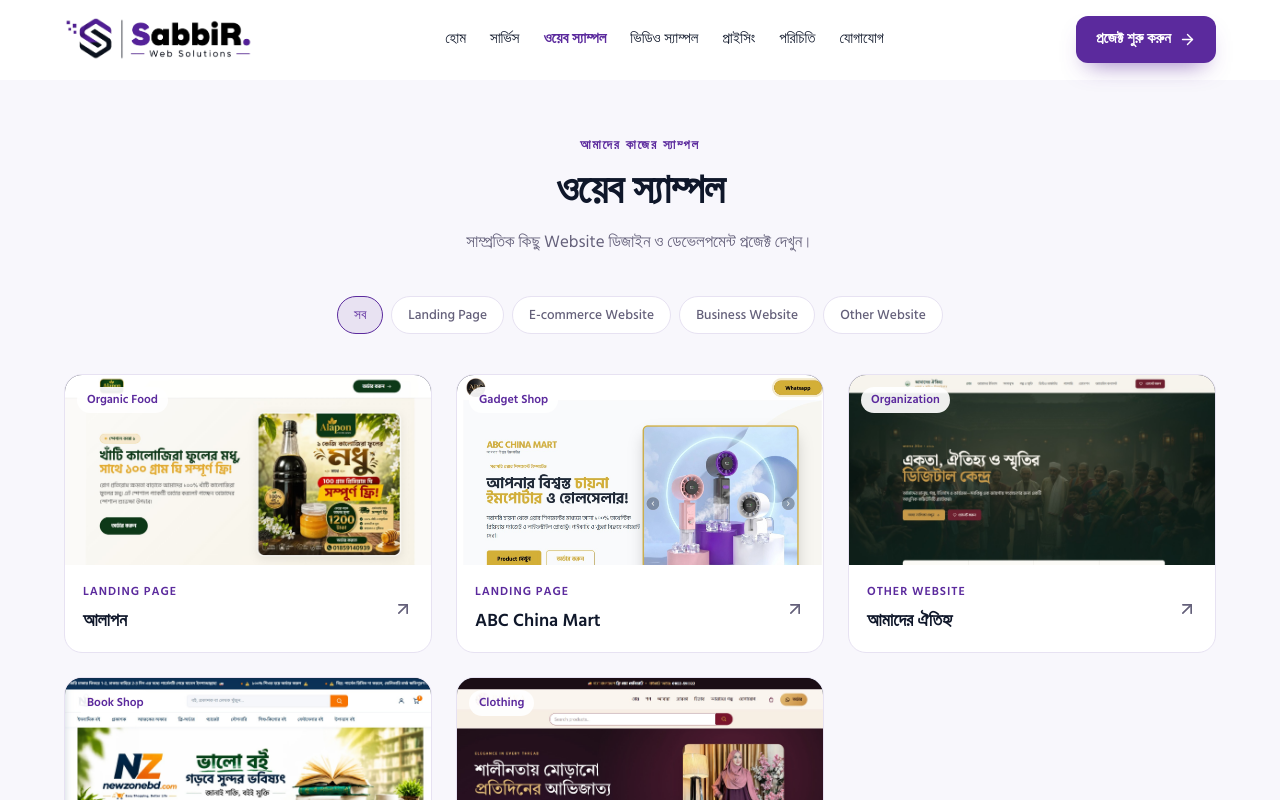
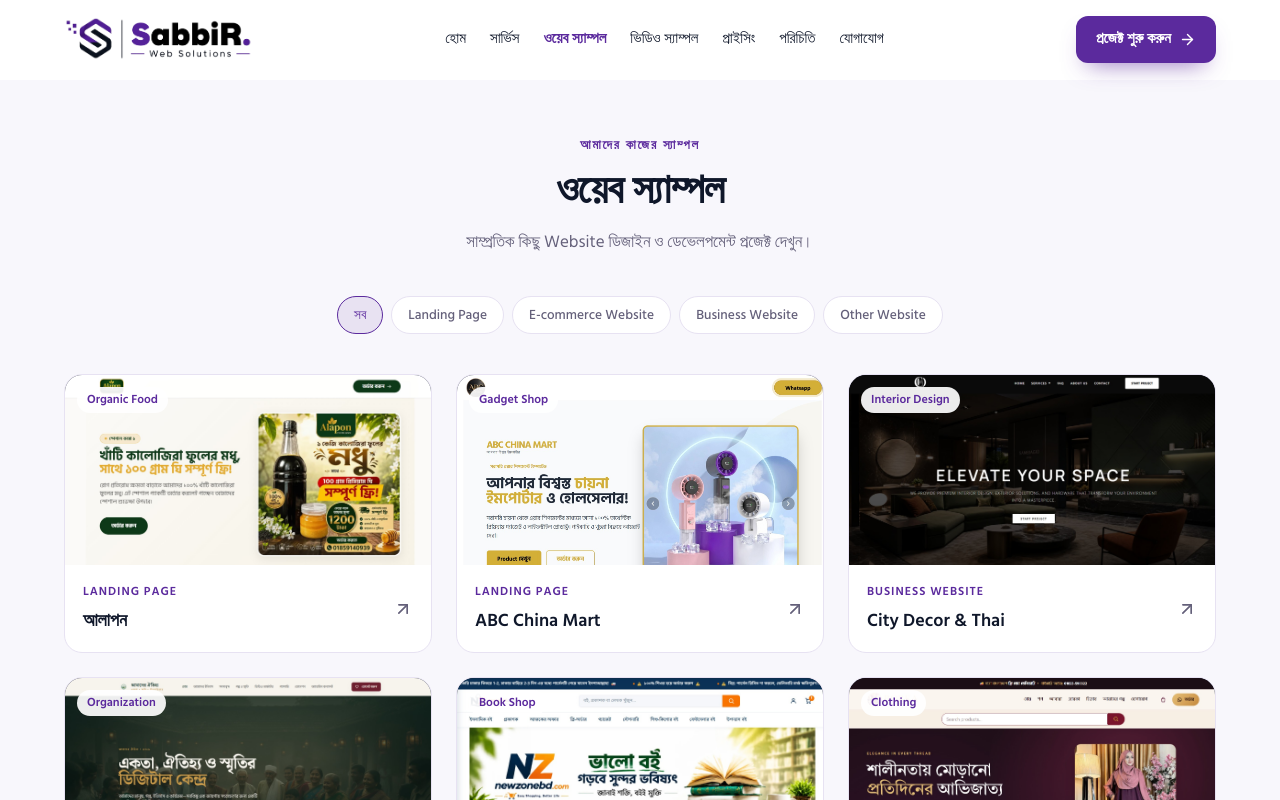
Before and after one commit to sourov6580/sabbir-web-solutions, a Next.js app: page /web-samples in a window 1280 px wide. Shown: the top 800 px of the page. Built offline with nearby package versions, Linux system fonts and the light colour scheme.

Commit message:
Update site.js

```diff
--- a/content/site.js
+++ b/content/site.js
@@ -121,6 +121,7 @@
   web: [
     { t: "আলাপন", cat: "Landing Page", biz: "Organic Food", url: "https://landing.rwmart.shop/step/alapon/", image: "/images/alaapon.com.png" },
     { t: "ABC China Mart", cat: "Landing Page", biz: "Gadget Shop", url: "https://landing.rwmart.shop/step/abcchinamart/", image: "/images/abcchinamart.com.png" },
+    { t: "City Decor & Thai", cat: "Business Website", biz: "Interior Design", url: "https://citydecorandthai.rwmart.shop/", image: "/images/citydecorandthai.rwmart.shop.png" },
     { t: "আমাদের ঐতিহ্য", cat: "Other Website", biz: "Organization", url: "https://amader-proshchitra.lovable.app/", image: "/images/amader-oitijjo.png" },
     { t: "New Zone BD", cat: "E-commerce Website", biz: "Book Shop", url: "https://newzonebd.rwmart.shop/", image: "/images/newzonebd.rwmart.shop.png" },
     { t: "Borka Everyday", cat: "E-commerce Website", biz: "Clothing", url: "https://borkaeveryday.rwmart.shop/", image: "/images/borkaeveryday.rwmart.shop.png" },
```
